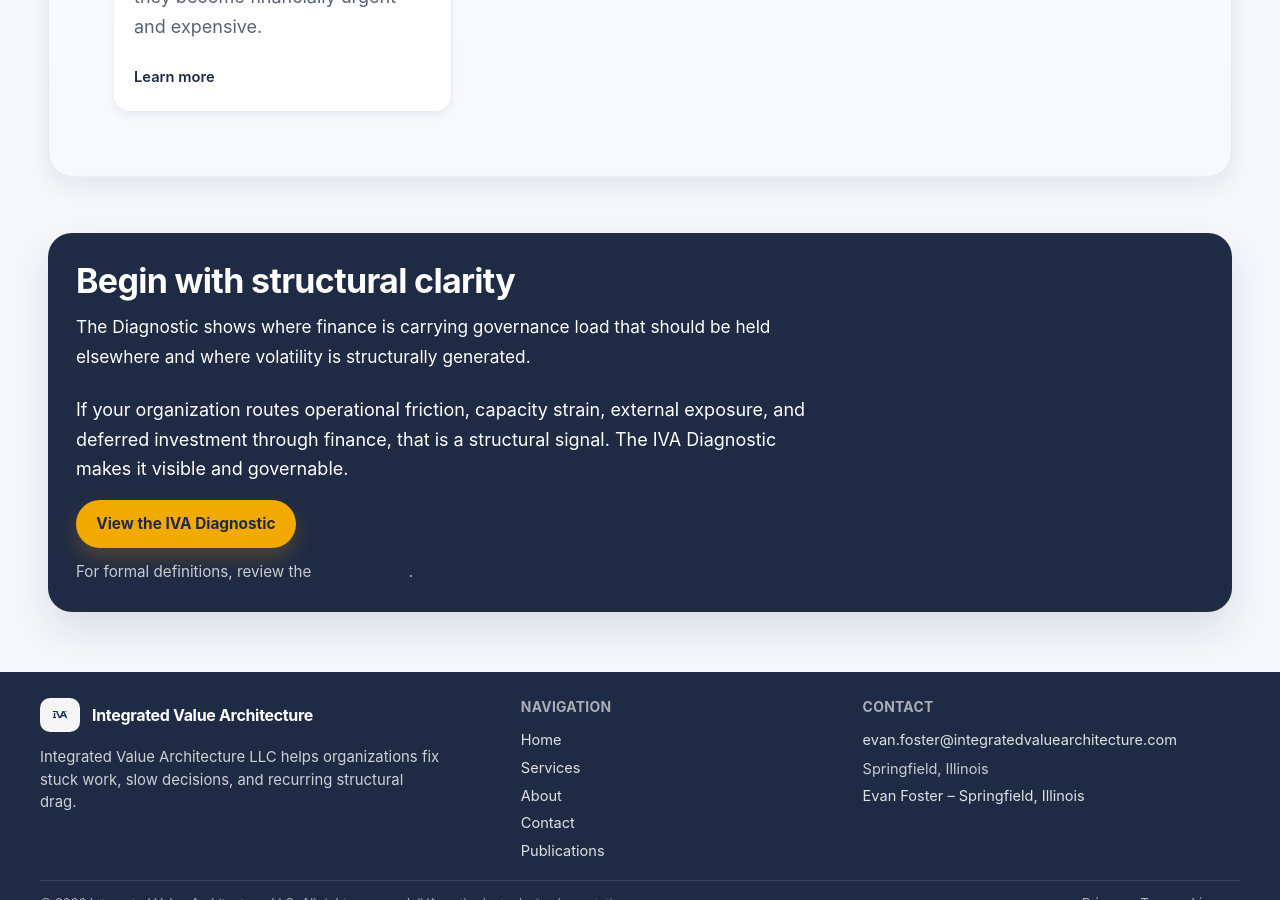
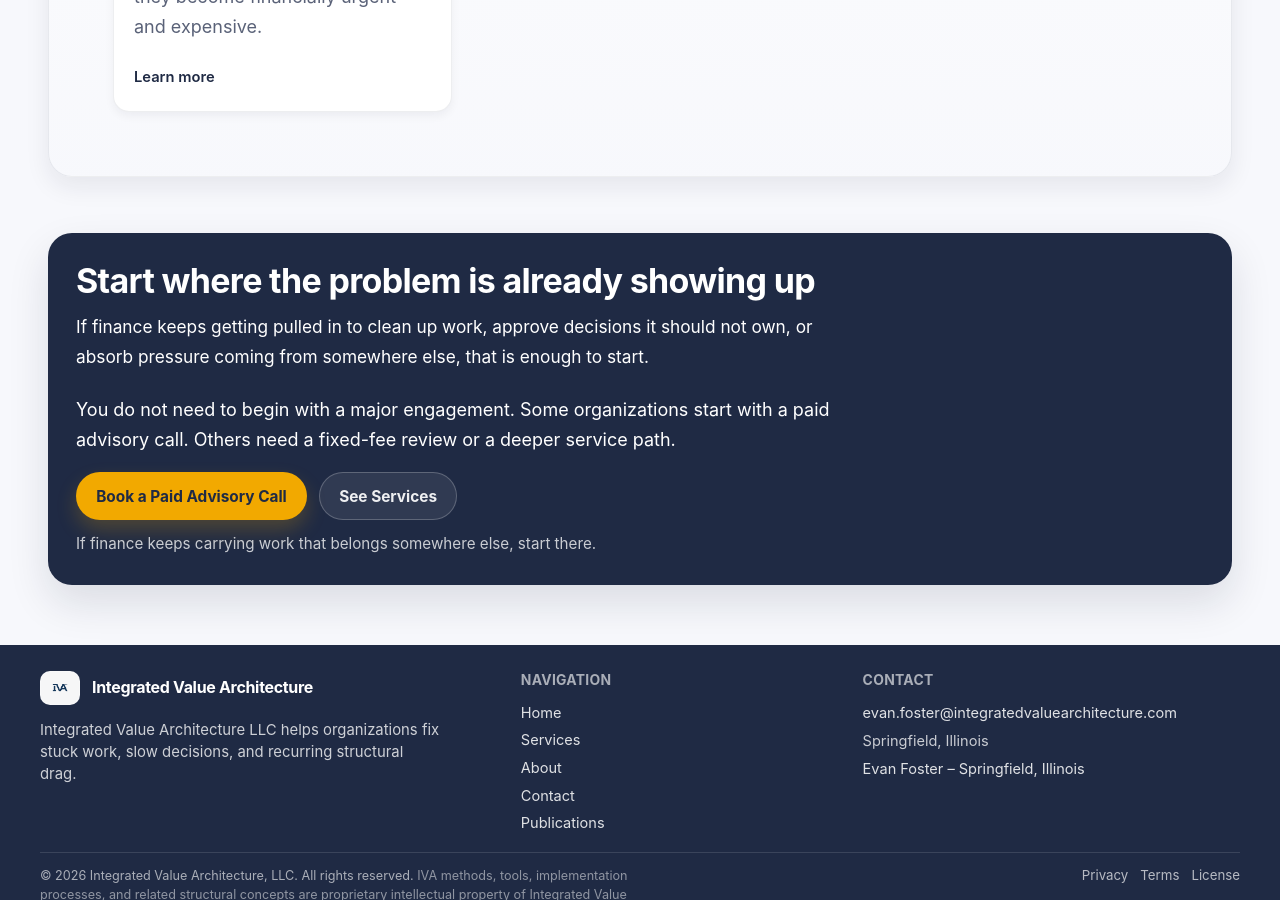
Before and after one commit to efost7873/integratedvaluearchitecture.com, a Jekyll site: the page built from finance.html, in a window 1280 px wide and 900 px high, scrolled down 3943 px. Built offline with Jekyll 4.4.1, drawn with Linux system fonts in a browser that asks for light colours.

Commit message:
Revise CTA section in finance.html for clarity

```diff
--- a/finance.html
+++ b/finance.html
@@ -224,22 +224,23 @@ seo_description: The IVA Financial Ledger preserves audit discipline, reporting
   <!-- CTA -->
  <section id="finance-next" class="iva-cta-section">
   <div class="section-header">
-      <h2>Begin with structural clarity</h2>
+    <h2>Start where the problem is already showing up</h2>
     <p class="section-subtitle">
-        The Diagnostic shows where finance is carrying governance load that should be held elsewhere and where volatility is structurally generated.
+      If finance keeps getting pulled in to clean up work, approve decisions it should not own, or absorb pressure coming from somewhere else, that is enough to start.
     </p>
   </div>
 
   <p>
-      If your organization routes operational friction, capacity strain, external exposure, and deferred investment through finance, that is a structural signal. The IVA Diagnostic makes it visible and governable.
+    You do not need to begin with a major engagement. Some organizations start with a paid advisory call. Others need a fixed-fee review or a deeper service path.
   </p>
 
-    <a href="{{ site.baseurl }}/diagnostic" class="iva-btn-primary">
-      View the IVA Diagnostic
-    </a>
+  <div class="iva-btn-row">
+    <a href="https://book.ms/b/IntegratedValueArchitectureLLC@integratedvaluearchitecture.com" class="iva-btn-primary">Book a Paid Advisory Call</a>
+    <a href="{{ site.baseurl }}/services/" class="iva-btn-secondary">See Services</a>
+  </div>
 
   <p class="iva-cta-meta">
-      For formal definitions, review the <a href="{{ site.baseurl }}/standard">IVA Standard</a>.
+    If finance keeps carrying work that belongs somewhere else, start there.
   </p>
 </section>
 
```
Lines whose indentation alone changed are shown as unchanged.
